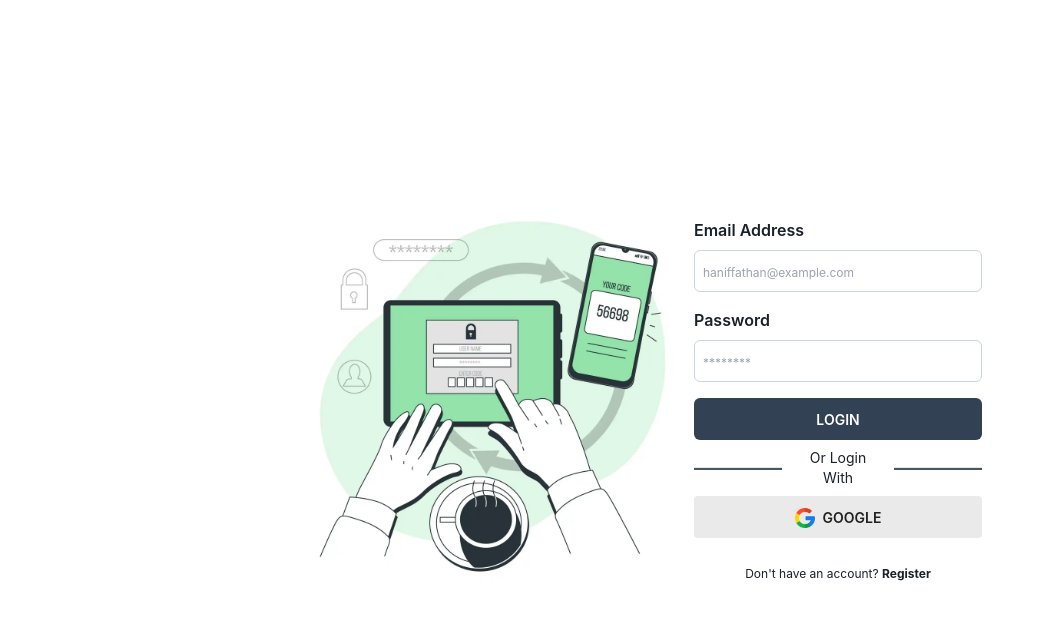
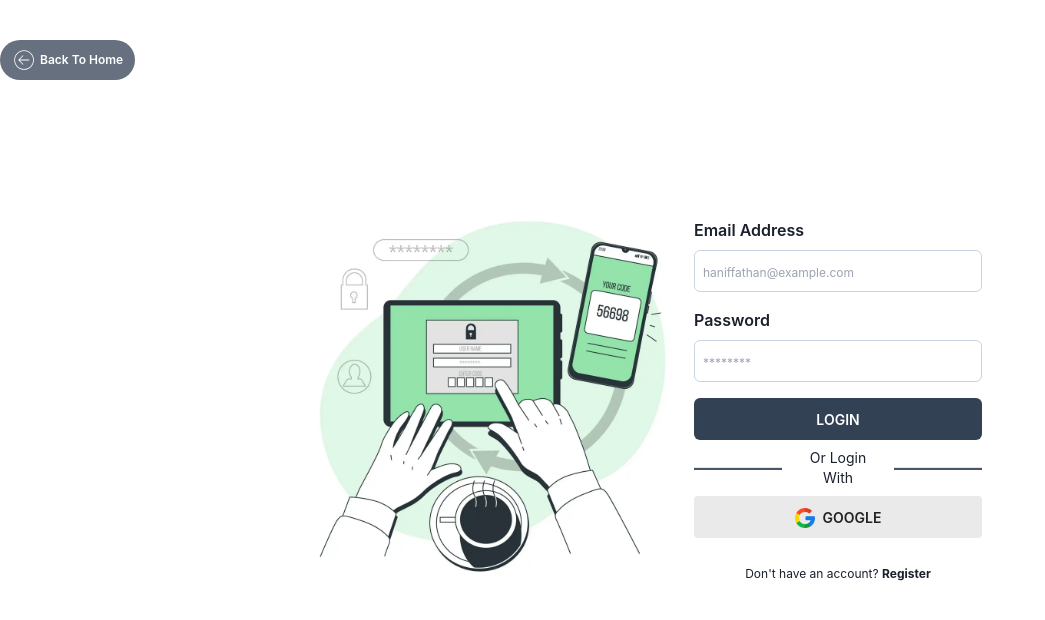
Before and after one commit to HanifFathan10/CiniKupiReactJs, a React (Vite) app: page /login in a window 1280 px wide. Shown: the top 620 px of the page, without its empty margins (0-1045 px from the left). Built offline with nearby package versions, Linux system fonts and the light colour scheme.

Commit message:
refactor: change url auth google, update copywriting footer & login nav

```diff
--- a/src/component/Elements/Footer/Footer.jsx
+++ b/src/component/Elements/Footer/Footer.jsx
@@ -29,7 +29,7 @@ const ContactForm = () => {
         </div>
       </div>
       <div className="bg-[#212121] p-5 text-center text-[10px] text-[#ffffff] md:text-[12px]">
-        © 2023{" "}
+        © 2024{" "}
         <span className="italic">
           Cini<span className="text-teal-700">Kupi</span>
         </span>{" "}
--- a/src/component/Fragment/FormLogin.jsx
+++ b/src/component/Fragment/FormLogin.jsx
@@ -44,8 +44,7 @@ const FormLogin = () => {
   };
 
   const auth = () => {
-    window.location.href =
-      "https://cini-kupi-react-js-api.vercel.app/auth/google";
+    window.location.href = "https://cini-kupi-api.vercel.app/auth/google";
 
     if (!localStorage.getItem("accessToken")) {
       Navigate("/login");
@@ -92,7 +91,7 @@ const FormLogin = () => {
       </div>
 
       <button
-        onClick={() => auth()}
+        onClick={auth}
         type="button"
         className="item-center flex justify-center gap-2 rounded bg-[#eaeaea] px-7 pb-2.5 pt-3 text-sm font-semibold uppercase text-[#212121] transition duration-300 hover:scale-105 hover:bg-slate-800 hover:text-[#ffffff]"
       >
--- a/src/component/Layouts/AuthUsers.jsx
+++ b/src/component/Layouts/AuthUsers.jsx
@@ -2,7 +2,45 @@ import { Link } from "react-router-dom";
 
 const AuthUsers = ({ children, type }) => {
   return (
-    <section className="container mx-auto flex h-screen w-full justify-center bg-[#ffffff]">
+    <section className="container relative mx-auto flex h-screen w-full justify-center bg-[#ffffff]">
+      <Link
+        to="/"
+        className="absolute left-0 top-10 flex items-center gap-1 rounded-full bg-slate-700 bg-opacity-75 px-3 py-2 text-xs font-semibold text-white transition duration-300 hover:scale-105 hover:bg-opacity-100 max-xl:hidden"
+      >
+        <svg
+          width="24px"
+          height="24px"
+          viewBox="-3 0 32 32"
+          version="1.1"
+          xmlns="http://www.w3.org/2000/svg"
+          xmlns:xlink="http://www.w3.org/1999/xlink"
+          fill="#ffffff"
+        >
+          <g id="SVGRepo_bgCarrier" stroke-width="1"></g>
+          <g
+            id="SVGRepo_tracerCarrier"
+            stroke-linecap="round"
+            stroke-linejoin="round"
+          ></g>
+          <g id="SVGRepo_iconCarrier">
+            {" "}
+            <g id="icomoon-ignore"> </g>{" "}
+            <path
+              d="M13.114 2.887c-7.243 0-13.114 5.871-13.114 13.113s5.871 13.113 13.114 13.113c7.242 0 13.112-5.871 13.112-13.113s-5.87-13.113-13.112-13.113zM13.114 28.064c-6.653 0-12.065-5.412-12.065-12.064s5.412-12.063 12.065-12.063c6.652 0 12.063 5.412 12.063 12.063s-5.411 12.064-12.063 12.064z"
+              fill="#ffffff"
+            >
+              {" "}
+            </path>{" "}
+            <path
+              d="M12.318 10.363l-0.742-0.742-6.379 6.379 6.379 6.379 0.742-0.742-5.113-5.113h12.726v-1.049h-12.726z"
+              fill="#ffffff"
+            >
+              {" "}
+            </path>{" "}
+          </g>
+        </svg>
+        Back To Home
+      </Link>
       <div className="flex h-full items-center justify-center gap-3 max-md:flex-col md:justify-evenly">
         <div className="mb-4 shrink-0 basis-auto md:max-w-xl">
           {type == "login" ? (
```
Also changed, not shown: package.json (+5 -2 lines), 1 other file (tests, documents, lock files or other folders).
